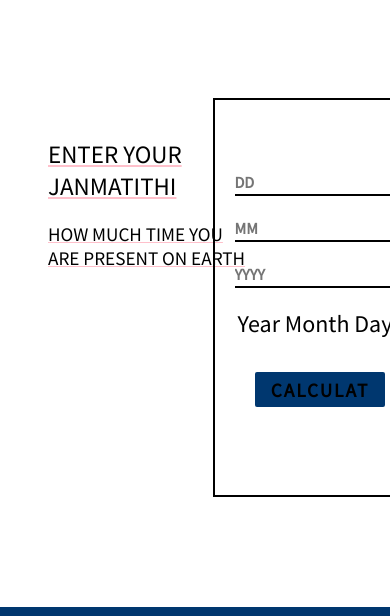
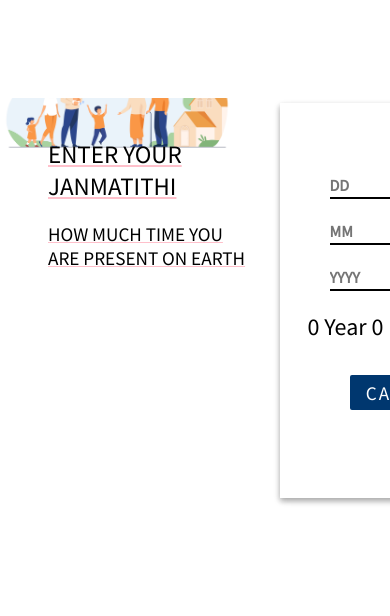
Before and after one commit to ParmarAayush/AgeCalculator, a plain HTML site: page index.html in a window 390 px wide. Shown: the part 86-702 px from the top of the page. Drawn offline with nearby package versions, Linux system fonts and the light colour scheme.

Commit message:
add background illustrator and chnage text alignment need improvment make responsive design

```diff
--- a/index.html
+++ b/index.html
@@ -34,6 +34,7 @@
             <ion-icon name="close-outline" class="mobile-nav-icon"></ion-icon>
         </div>
     </div>
+    <main>
         <div class="mainBox">
             <div class="heading">
                 <p class="secondary">enter your janmatithi</p>
@@ -42,13 +43,13 @@
             <div class="mainContent">
                 <div class="main">
 
-                <input type="text" id="day" oninput="cal()" placeholder="DD"> <br />
-                <input type="text" id="month" oninput="cal()" placeholder="MM"><br />
-                <input type="text" id="year" oninput="cal()" placeholder="YYYY"><br />
+                    <input type="text" id="day" placeholder="DD"> <br />
+                    <input type="text" id="month" placeholder="MM"><br />
+                    <input type="text" id="year" placeholder="YYYY"><br />
                     <div id="output">
-                    <span id="year-out"></span> Year
-                    <span id="month-out"></span> Month
-                    <span id="day-0ut"></span> Days
+                        <span id="year-out">0</span> Year
+                        <span id="month-out">0</span> Month
+                        <span id="day-0ut">0</span> Days
                     </div>
                     <div id="btn">
                         <input type="button" value="calculat" id="btn1" onclick="cal()">
@@ -56,6 +57,7 @@
                 </div>
             </div>
         </div>
+    </main>
     <div class="footer">
         <div id="share">
             <a href="whatsapp://send?text=calculat your age " data-action="share/whatsapp/share">
--- a/style.css
+++ b/style.css
@@ -27,7 +27,13 @@ body {
     font-family: 'Readex Pro', sans-serif;
 
 }
+main {
+    background-image: url(images/illustrator.jpg);
+    background-size: 60%;
+    background-repeat: no-repeat;
+    background-position: left -20%;
 
+}
 .header {
     background-color: var(--primary);
     padding: 10px;
@@ -92,10 +98,12 @@ body {
 
 .mainBox {
     margin: 100px 20px 10px 20px;
+    display: flex;
+    justify-content: space-evenly;
 }
 
 .mainBox .heading {
-    padding: 40px;
+
     float: left;
 }
 
@@ -131,8 +139,9 @@ body {
     padding: 40px;
     margin: 5px;
     text-align: center;
-    border: 2px solid var(--font);
+    /* box-shadow: 0 0 30px rgb(34 34 34 / 25%); */
     width: 300px;
+    box-shadow: rgb(0 0 0 / 16%) 0px 3px 6px, rgb(0 0 0 / 23%) 0px 3px 6px;
 }
 
 .mainBox .mainContent .main label {
@@ -168,21 +177,22 @@ input[type=text] {
     width: 130px;
     margin: 23px;
     background-color: var(--primary);
-    color: var(--font);
+    color: #FFFFFF;
     font-size: 1.2rem;
-    font-weight: 600;
+    font-weight: 400;
     text-transform: uppercase;
     letter-spacing: 2px;
     border-radius: 2px;
     text-align: center;
     outline: none;
     border: none;
-    transition: all 3s;
+    transition: background-color 3s;
 }
 
 .mainBox .mainContent .main #btn #btn1:hover {
     background-color: transparent;
     border: 2px solid var(--primary);
+    color: var(--font);
 }
 
 .footer {
@@ -221,7 +231,7 @@ input[type=text] {
     background-color: black;
     text-decoration: none;
     text-transform: uppercase;
-    color: var(--font);
+    color: #FFFFFF;
     border: none;
     outline: none;
     width: 80px;
@@ -263,6 +273,7 @@ input[type=text] {
         padding: 60px 10px 65px 10px;
         margin: 0px 10px 10px 10px;
         width: 270px;
+
     }
 
     .mainBox .mainContent .main #output {
```
Also changed, not shown: images/illustrator.jpg (added). Lines whose indentation alone changed are shown as unchanged.
